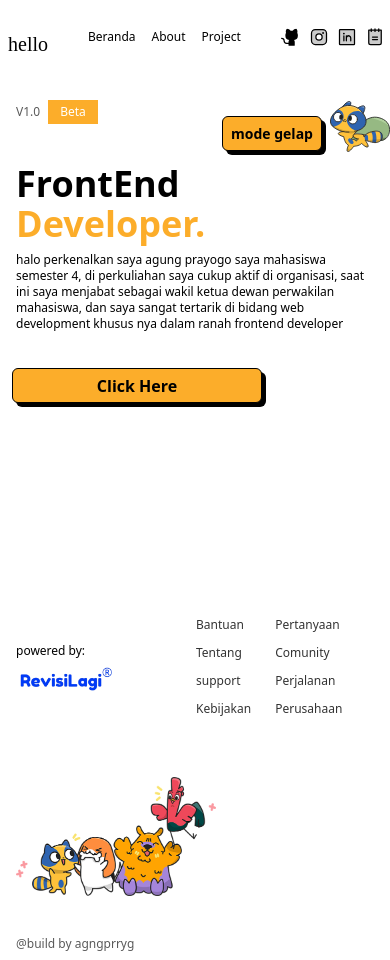
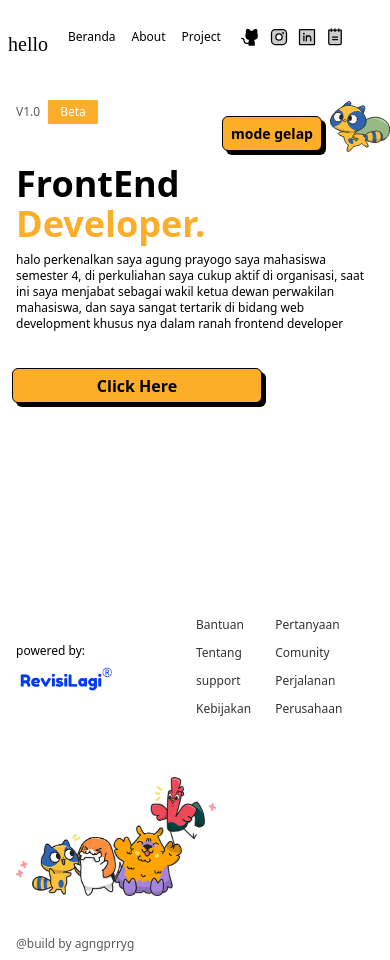
Before and after one commit to agngprryg/portfolio, a React (Vite) app: page / in a window 390 px wide. Built offline with nearby package versions, Linux system fonts and the light colour scheme; a web font is replaced by a local one.

Commit message:
memperbaiki navbar

```diff
--- a/src/components/elements/Navbar.jsx
+++ b/src/components/elements/Navbar.jsx
@@ -10,7 +10,7 @@ import { Link } from "react-router-dom";
 
 const Navbar = () => {
   return (
-    <nav className="fixed py-4 px-2 lg:px-20 text-black dark:text-white flex items-center gap-10 lg:gap-20">
+    <nav className="fixed py-4 px-2 lg:px-20 text-black dark:text-white flex items-center gap-5 lg:gap-20">
       <h1 className="font-apple mt-3.5 text-xl">hello</h1>
       <div className="flex gap-4">
         <Link
@@ -45,7 +45,7 @@ const Navbar = () => {
         <a href="">
           <Notepad weight="duotone" size={20} />
         </a>
-        <div className="ml-5 w-[35px] h-[35px] rounded-full dark:bg-white bg-tertiary">
+        <div className="hidden md:block lg:block ml-5 w-[35px] h-[35px] rounded-full dark:bg-white bg-tertiary">
           <img
             src="/profile/1.png"
             alt=""
```
